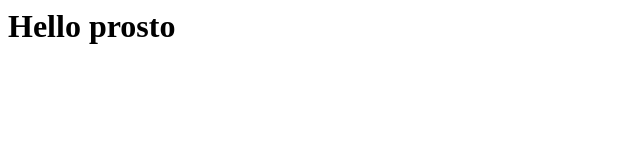
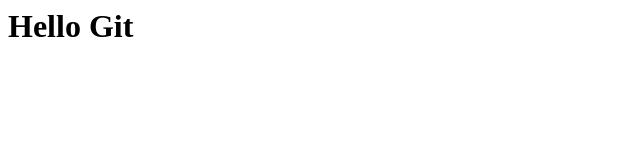
Before and after one commit to sls88/GitTutorial, a plain HTML site: page index.html in a window 1280 px wide. Shown: the whole page, without its empty margins (0-640 px from the left). Drawn offline with Linux system fonts and the light colour scheme.

Commit message:
Revert "Wrong Commit"
This reverts commit ef8bca9fa96f0d69b13a134114fa84ce6564eeee.

```diff
--- a/index.html
+++ b/index.html
@@ -1 +1 @@
-<h1>Hello prosto</h1>
+<h1>Hello Git</h1>
```
